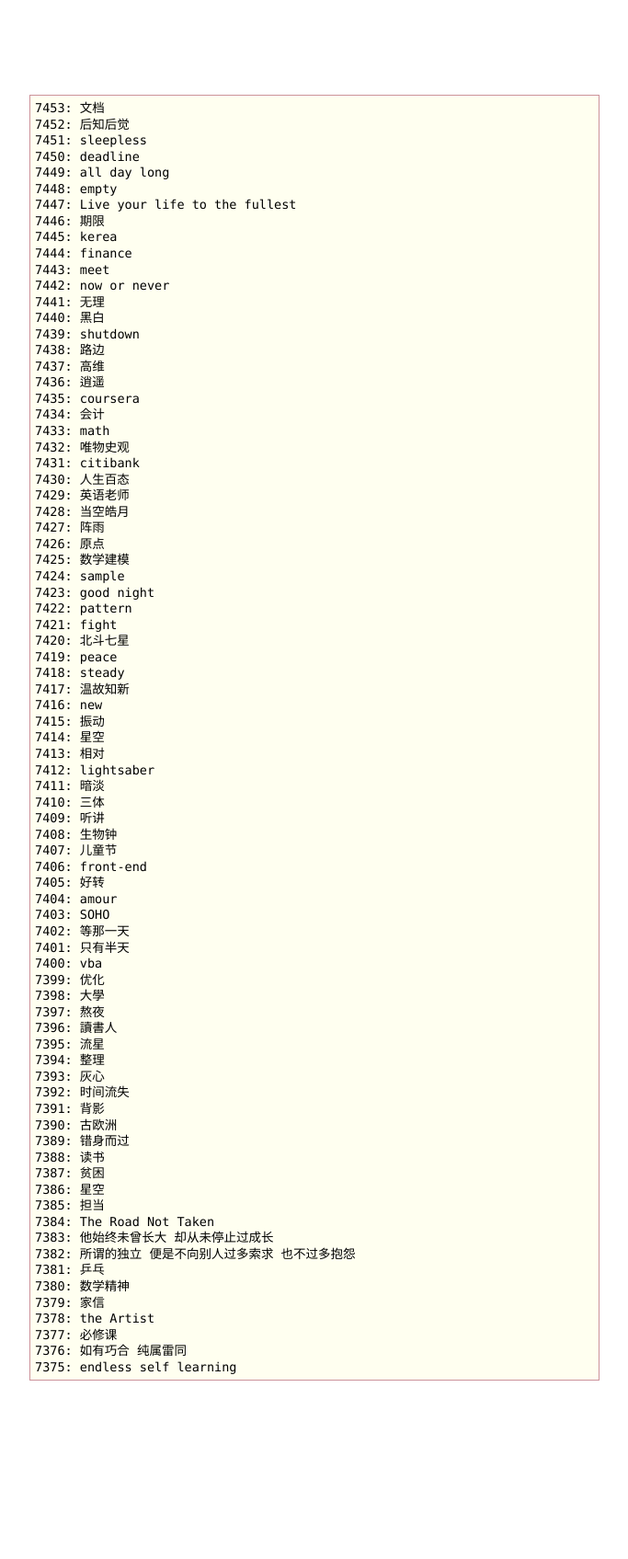
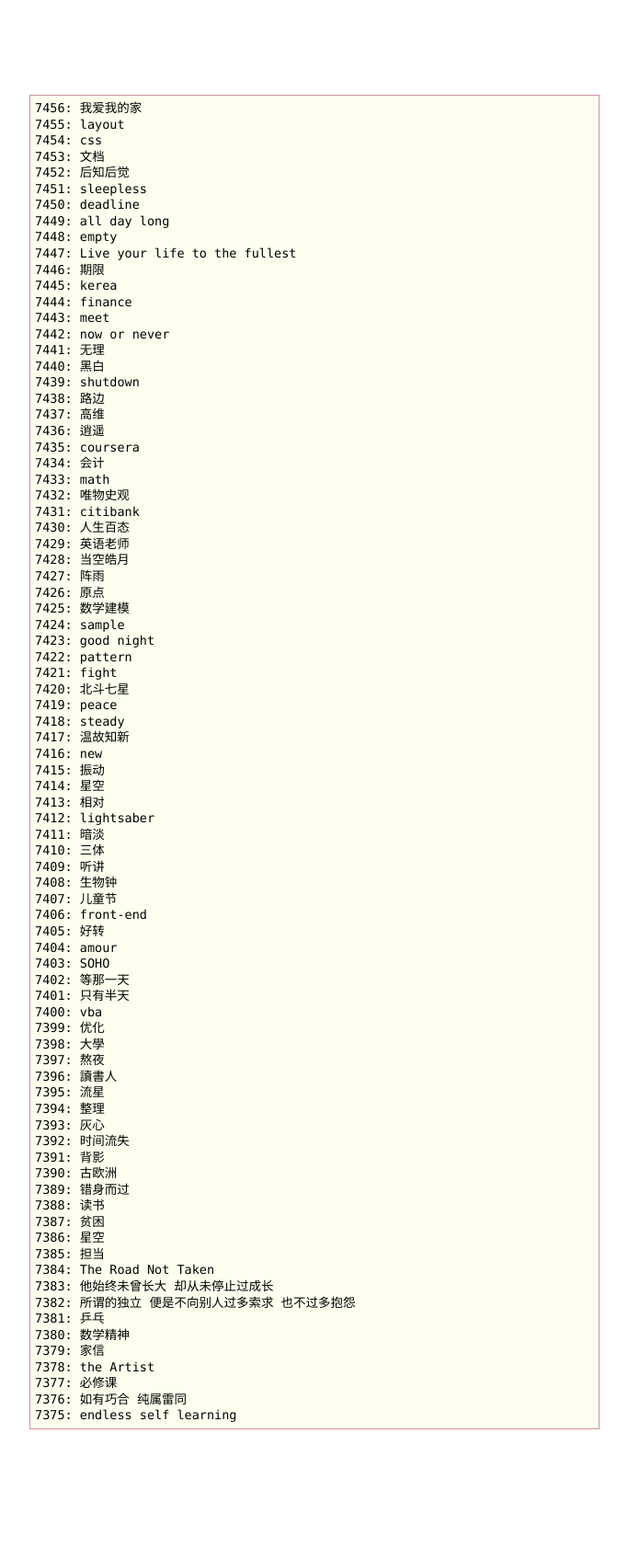
Before and after one commit to betamint/blog, a Jekyll site: the page built from daily-words.html, in a window 1280 px wide. Shown: the whole page at 92% size, without its empty margins (298-981 px from the left). Built offline with Jekyll 4.4.1, drawn with Linux system fonts in a browser that asks for light colours; before the commit the page ends 1643 px from its top, so only the background shows below that.

Commit message:
7454-7456

```diff
--- a/daily-words.html
+++ b/daily-words.html
@@ -2,6 +2,9 @@
 layout: default
 ---
 <pre>
+7456: 我爱我的家
+7455: layout
+7454: css
 7453: 文档
 7452: 后知后觉
 7451: sleepless
```
